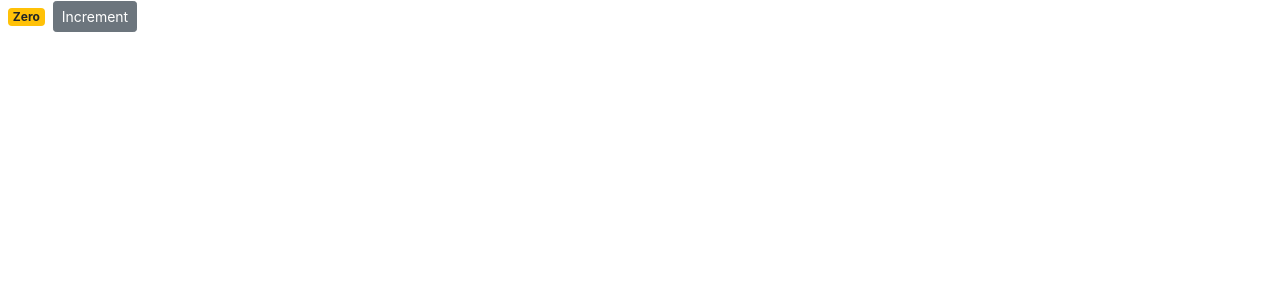
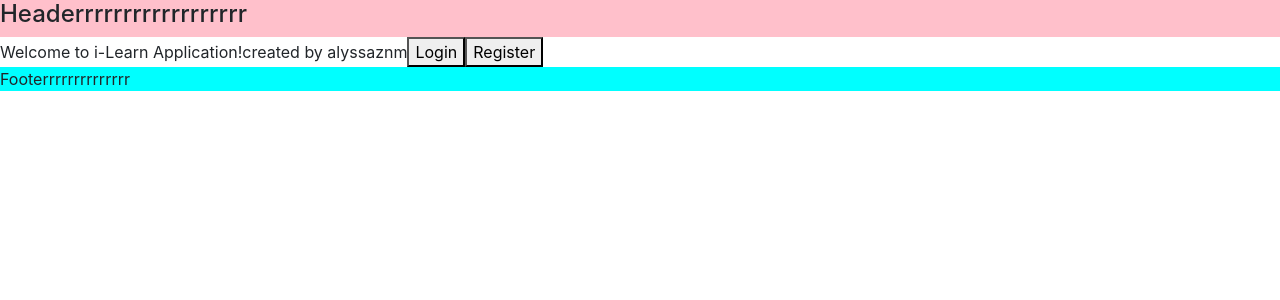
Before and after one commit to syahiraaznm/ilearn, a React (Create React App) app: page / in a window 1280 px wide. Shown: the top 300 px of the page. Built offline with nearby package versions, Linux system fonts and the light colour scheme.

Commit message:
route done

```diff
--- a/src/App.js
+++ b/src/App.js
@@ -1,28 +1,38 @@
 import logo from './logo.svg';
 import './App.css';
+import {  Route, Switch } from 'react-router';
 // import Main from "./route/Main";
+import Home from "./containers/home/counter";
+import Login from "./containers/login/login";
+import Dashboard from "./containers/dashboard/dashboard";
+import Register from "./containers/register/register";
 
 function App() {
   return (
-    // <div>
-    //   <Main/>
+    <div>
+      <Switch>
+        <Route exact path='/' component= {Dashboard}/>
+        <Route exact path='/home' component= {Home}/>
+        <Route exact path='/login' component= {Login}/>
+        <Route exact path='/register' component= {Register}/>
+      </Switch>
+    </div>
+    // <div className="App">
+    //   <header className="App-header">
+    //     <img src={logo} className="App-logo" alt="logo" />
+    //     <p>
+    //       Edit <code>src/App.js</code> and save to reload.
+    //     </p>
+    //     <a
+    //       className="App-link"
+    //       href="https://reactjs.org"
+    //       target="_blank"
+    //       rel="noopener noreferrer"
+    //     >
+    //       Learn React
+    //     </a>
+    //   </header>
     // </div>
-    <div className="App">
-      <header className="App-header">
-        <img src={logo} className="App-logo" alt="logo" />
-        <p>
-          Edit <code>src/App.js</code> and save to reload.
-        </p>
-        <a
-          className="App-link"
-          href="https://reactjs.org"
-          target="_blank"
-          rel="noopener noreferrer"
-        >
-          Learn React
-        </a>
-      </header>
-    </div>
   );
 }
 
--- /dev/null
+++ b/src/components/footer/footer.js
@@ -0,0 +1,14 @@
+import React, { Component } from 'react';
+
+class Footer extends Component {
+    state = {  }
+    render() {
+        return (
+            <div style={{backgroundColor: "aqua", display: "flex"}}>
+                Footerrrrrrrrrrrrrr
+            </div>
+         );
+    }
+}
+
+export default Footer;
--- /dev/null
+++ b/src/components/header/header.js
@@ -0,0 +1,14 @@
+import React, { Component } from 'react';
+
+class Header extends Component {
+    state = {  }
+    render() {
+        return (
+            <div style={{backgroundColor: "pink", display: "flex"}}>
+                <h4>Headerrrrrrrrrrrrrrrrrr</h4>
+            </div>
+         );
+    }
+}
+
+export default Header;
--- /dev/null
+++ b/src/containers/dashboard/dashboard.js
@@ -0,0 +1,23 @@
+import React, { Component } from 'react';
+
+class Dashboard extends Component {
+
+    render() {
+        return (
+            <div>
+                Welcome to i-Learn Application!
+                <span>created by alyssaznm</span>
+                <button
+                onClick={()=> this.props.history.push("/login")}>
+                    Login
+                </button>
+                <button
+                onClick={()=> this.props.history.push("/register")}>
+                    Register
+                </button>
+            </div>
+         );
+    }
+}
+
+export default Dashboard;
--- /dev/null
+++ b/src/containers/home/counter.js
@@ -0,0 +1,48 @@
+import React, { Component } from 'react';
+
+class Counter extends Component {
+    state = {
+        counters: [
+            { id: 1, value: 0 },
+            { id: 2, value: 4 },
+            { id: 3, value: 0 },
+        ]
+     };
+     handleDelete = counterId => {
+        const counters = this.state.counters.filter(c=> c.id !== counterId);
+        this.setState({counters});
+     };
+     handleReset = () => {
+        // const counters = this.state.counters.map(c => {
+        //     c.value = 0;
+        //     return c;
+        // });
+        // this.setState({counters});
+     };
+     handleIncrement = counter => {
+         const counters = [...this.state.counters];
+        //  counter[0] = {...counter};
+         counters[0].value++;
+         console.log(this.state.counters[0]);
+        // this.setState({value: this.state.value + 1});
+    };
+    render() {
+        return (
+            <div>
+                {/* <button onClick= {this.handleReset} className="btn btn-primary btn-sm m-2">reset</button>
+                {this.state.counters.map(counter =>
+                    <Home
+                        key = {counter.id}
+                        counter = {counter}
+                        onDelete = {this.handleDelete}
+                        onIncrement = {this.handleIncrement}
+                    />
+                )} */}
+
+                counterrrrrrrrr
+            </div>
+         );
+    }
+}
+
+export default Counter;
--- a/src/containers/home/dashboard.js
+++ /dev/null
@@ -1,15 +0,0 @@
-import React, { Component } from 'react';
-import Home from "./home";
-
-class Dashboard extends Component {
-    state = {  }
-    render() {
-        return (
-            <div>
-                <Home/>
-            </div>
-         );
-    }
-}
-
-export default Dashboard;
--- a/src/containers/home/home.js
+++ b/src/containers/home/home.js
@@ -3,49 +3,36 @@ import React, { Component } from 'react';
 
 class  Home extends Component {
 
-    state = {
-        count: 0,
-        // tags: [
-        //     'tag1',
-        //     'tag2',
-        //     'tag3',
-        // ]
-    };
-
     formatCount() {
-        const { count } = this.state;
-        return count === 0 ?
+        const { value } = this.props.counter;
+        return value === 0 ?
         'Zero'
         :
-        count;
+        value;
     }
-    renderTags() {
-        if (this.state.tags.length === 0)
-            return <p>Nothing here</p>;
+    getBadgeClasses() {
+        let classes = "badge m-2 badge-";
+        classes += (this.props.counter.value === 0) ? "warning" : "primary";
+        return classes;
+    }
+    // renderTags() {
+    //     if (this.state.tags.length === 0)
+    //         return <p>Nothing here</p>;
 
 
-        return <ul>{this.state.tags.map ((tag, index) => <li key= {index}>{tag}</li>)}</ul>;
-    }
-    handleIncrement = () => {
-        this.setState({count: this.state.count + 1});
-    };
+    //     return <ul>{this.state.tags.map ((tag, index) => <li key= {index}>{tag}</li>)}</ul>;
+    // }
+
+
     render() {
-        // let classes = this.getBadgeClasses();
         return (
             <div>
-                {/* <img src= "" alt=""/> */}
-                <span className={this.getBadgeClasses()}>{this.formatCount()}</span>
-                <button onClick= {() => this.handleIncrement} className="btn btn-secondary btn-sm">Increment</button>
-                {/* {this.renderTags()} */}
+                {/* <span className={this.getBadgeClasses()}>{this.formatCount()}</span>
+                <button onClick= {() => this.props.onIncrement(this.props.counter)} className="btn btn-secondary btn-sm">+</button>
+                <button onClick= {() => this.props.onDelete(this.props.counter.id)} className="btn btn-danger btn-sm m-2">X</button> */}
+                homeeeeeeee
             </div>
-
-         );
-    }
-
-    getBadgeClasses() {
-        let classes = "badge m-2 badge-";
-        classes += (this.state.count === 0) ? "warning" : "primary";
-        return classes;
+        );
     }
 }
 
--- /dev/null
+++ b/src/containers/login/login.js
@@ -0,0 +1,12 @@
+import React, { Component } from 'react';
+
+class Login extends Component {
+    state = {  }
+    render() {
+        return (
+            <div>Loginnnnnnnnnnnn</div>
+         );
+    }
+}
+
+export default Login;
--- /dev/null
+++ b/src/containers/register/register.js
@@ -0,0 +1,12 @@
+import React, { Component } from 'react';
+
+class Register extends Component {
+    state = {  }
+    render() {
+        return (
+            <div>Registerrrrrrrrrrrr</div>
+         );
+    }
+}
+
+export default Register;
--- a/src/index.js
+++ b/src/index.js
@@ -4,11 +4,17 @@ import './index.css';
 import App from './App';
 import reportWebVitals from './reportWebVitals';
 import 'bootstrap/dist/css/bootstrap.css';
-import Dashboard from './containers/home/dashboard';
+import { BrowserRouter, Route, Switch } from 'react-router-dom';
+import Header from './components/header/header';
+import Footer from './components/footer/footer';
 
 ReactDOM.render(
   <React.StrictMode>
-    <Dashboard />
+    <BrowserRouter>
+      <Header/>
+      <App />
+      <Footer/>
+    </BrowserRouter>
   </React.StrictMode>,
   document.getElementById('root')
 );
```
